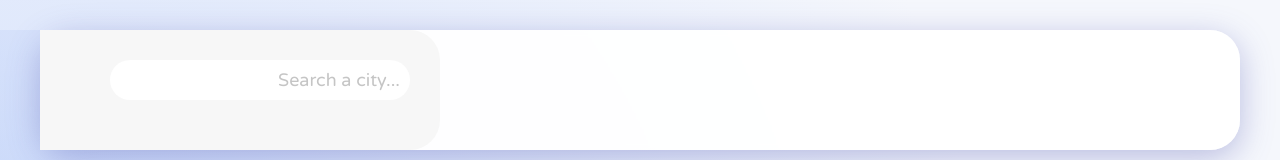
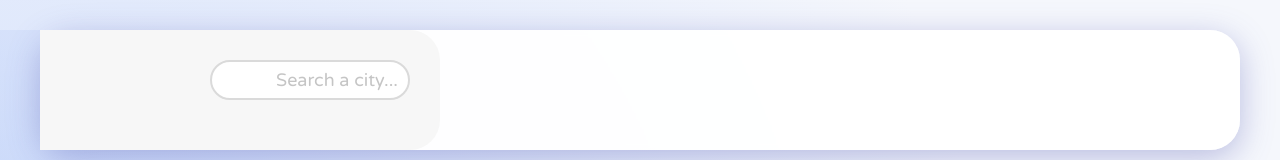
Before and after one commit to madzadev/weather-app, a Next.js app: page / in a window 1280 px wide. Shown: the top 160 px of the page. Built offline with nearby package versions, Linux system fonts and the light colour scheme.

Commit message:
update ui

```diff
--- a/pages/index.js
+++ b/pages/index.js
@@ -4,8 +4,6 @@ import Image from "next/image";
 
 export default function Home() {
   const [input, setInput] = useState();
-  const [defaultValue, setDefaultValue] = useState("Search a city...");
-  const [isCurrentActive, setIsCurrentActive] = useState(true);
   const [weatherData, setWeatherData] = useState();
 
   const clickHandler = async () => {
@@ -17,9 +15,7 @@ export default function Home() {
     const data = await res.json();
     console.log(data);
     setWeatherData({ ...data });
-
     setInput("");
-    // setDefaultValue("sss");
   };
 
   const something = (event) => {
@@ -85,9 +81,7 @@ export default function Home() {
         <input
           type="text"
           className={styles.searchInput}
-          defaultValue={defaultValue}
-          // placeholder="🔍 Search a city ..."
-          value={input}
+          defaultValue="Search a city..."
           onFocus={(e) => (e.target.value = "")}
           onChange={(e) => setInput(e.target.value)}
           onKeyDown={(e) => something(e)}
--- a/styles/Home.module.css
+++ b/styles/Home.module.css
@@ -60,14 +60,12 @@
 .searchInput {
   margin-bottom: 20px;
   height: 40px;
-  width: 300px;
-  border: none;
+  width: 200px;
+  border: 2px solid rgb(218, 218, 218);
   padding: 0 10px;
   color: #c5c5c5;
-  /* background-color: none; */
   font-size: 20px;
   text-align: right;
-  /* background-color: rgb(247, 247, 247); */
   border-radius: 20px;
   font-family: "Varela Round", sans-serif;
   font-size: 18px;
```
